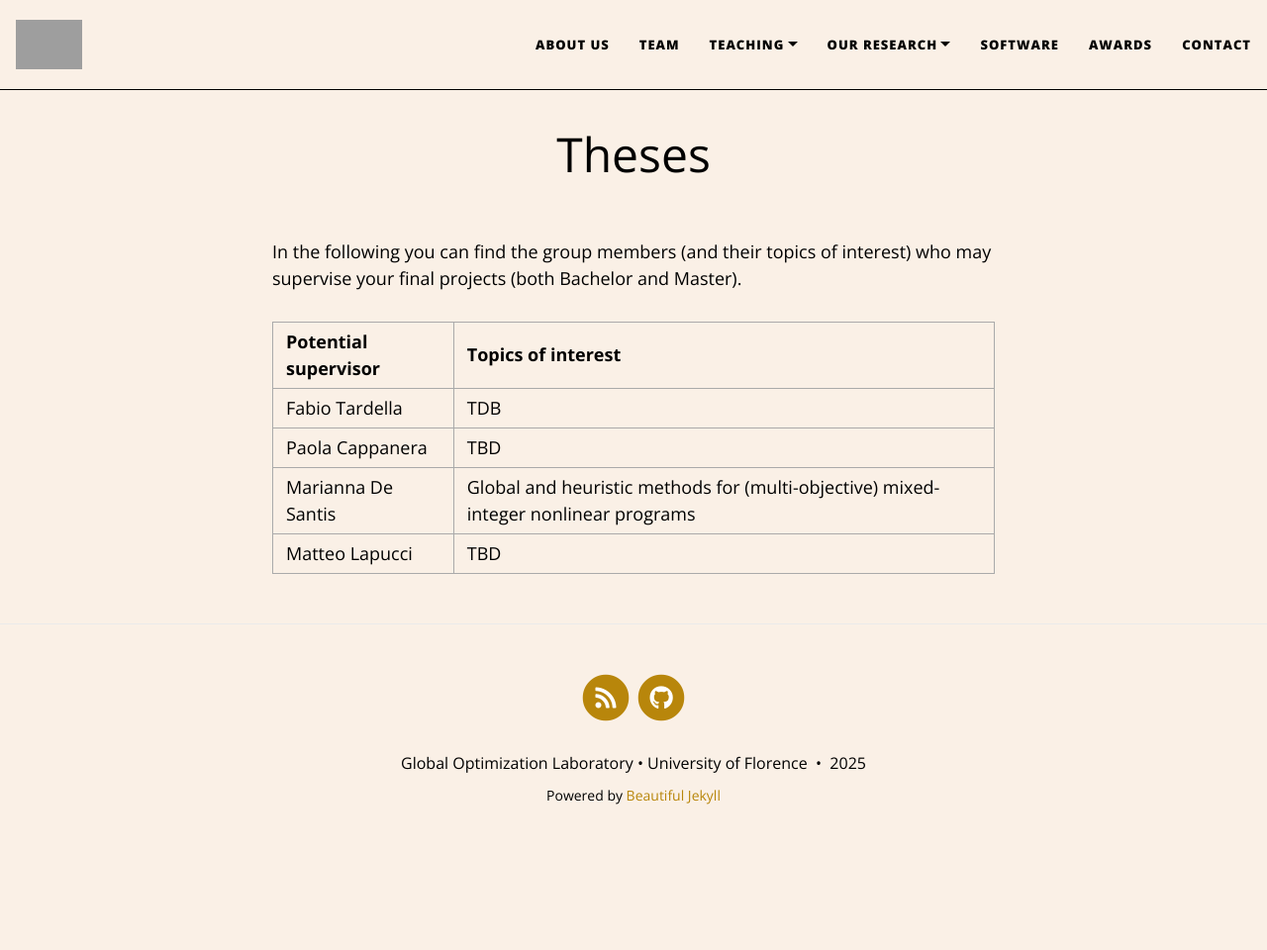
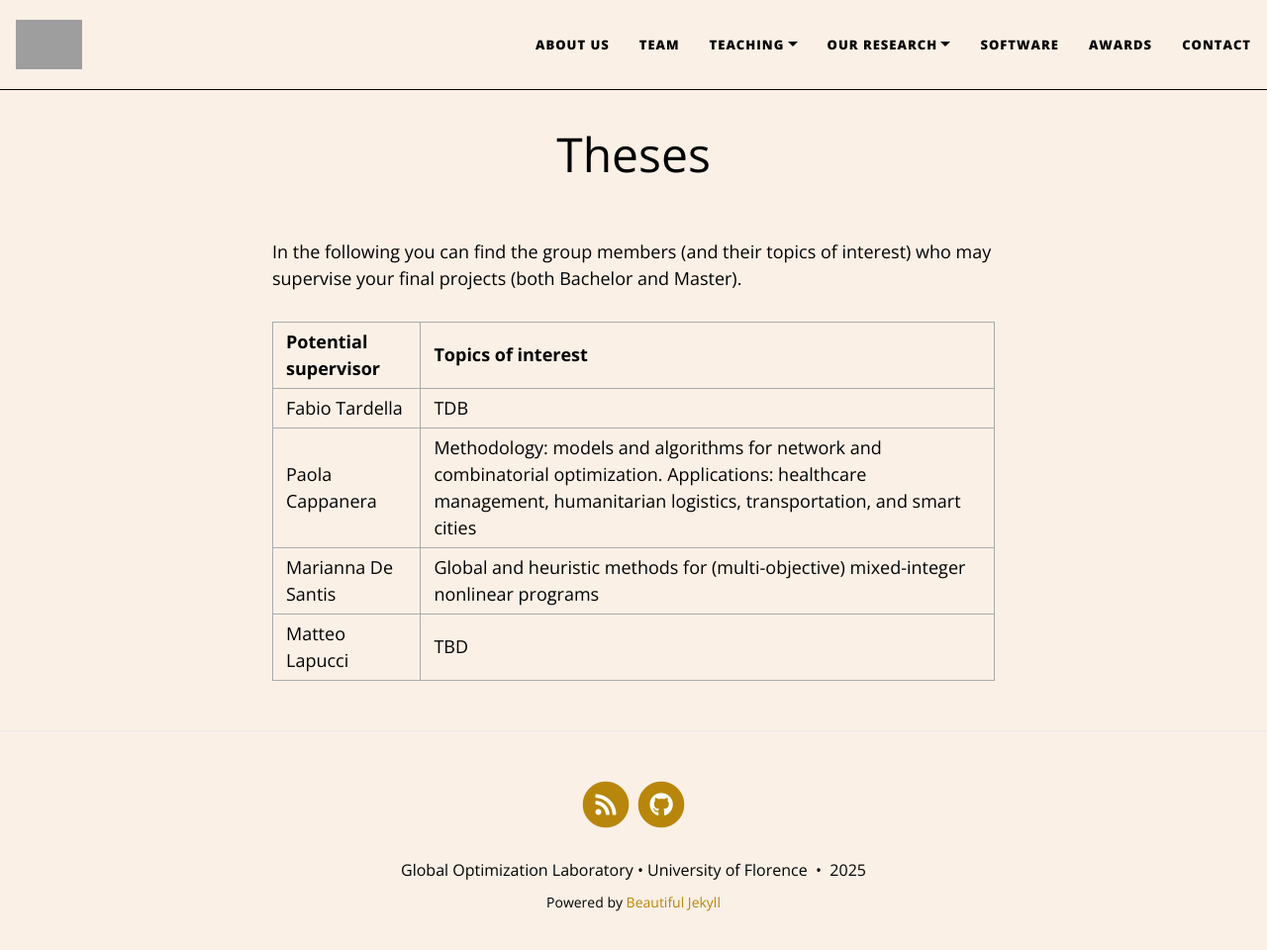
Before and after one commit to GOL-UniFI/GOL-UniFI.github.io, a Jekyll site: the page built from pages/theses.md, in a window 1280 px wide and 972 px high. Shown: the top 960 px of the window at 99% size. Built offline with Jekyll 4.4.1, drawn with Linux system fonts in a browser that asks for light colours; nearby versions of some CDN libraries; grey boxes are pictures that could not be loaded.

Commit message:
Update theses.md

```diff
--- a/pages/theses.md
+++ b/pages/theses.md
@@ -9,6 +9,6 @@ In the following you can find the group members (and their topics of interest) w
 | Potential supervisor | Topics of interest |
 | --- | --- |
 | Fabio Tardella | TDB |
-| Paola Cappanera | TBD |
+| Paola Cappanera | Methodology: models and algorithms for network and combinatorial optimization. Applications: healthcare management, humanitarian logistics, transportation, and smart cities |
 | Marianna De Santis | Global and heuristic methods for (multi-objective) mixed-integer nonlinear programs|
 | Matteo Lapucci | TBD |
```
